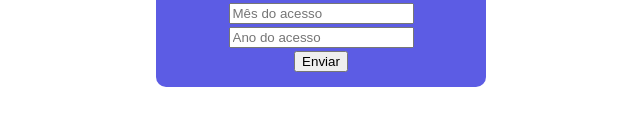
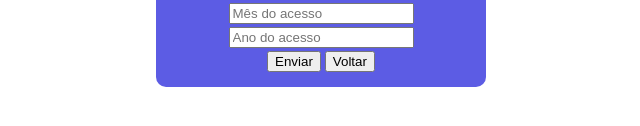
Before and after one commit to marcosbarross/refs_abnt, a plain HTML site: page ref_mat_noaut.html in a window 1280 px wide. Shown: the part 382-508 px from the top of the page, without its empty margins (319-959 px from the left). Drawn offline with Linux system fonts and the light colour scheme.

Commit message:
Update ref_mat_noaut.html

```diff
--- a/ref_mat_noaut.html
+++ b/ref_mat_noaut.html
@@ -59,6 +59,7 @@
         <input type="text" placeholder="Ano do acesso" class="inputs" id="year1" maxlength="4">
         <br>
         <button type="submit" onclick="enviar()">Enviar</button>
+        <a href="index.html"><Button>Voltar</Button></a>
     </div>
     <div id="saida">
     </div>
```
